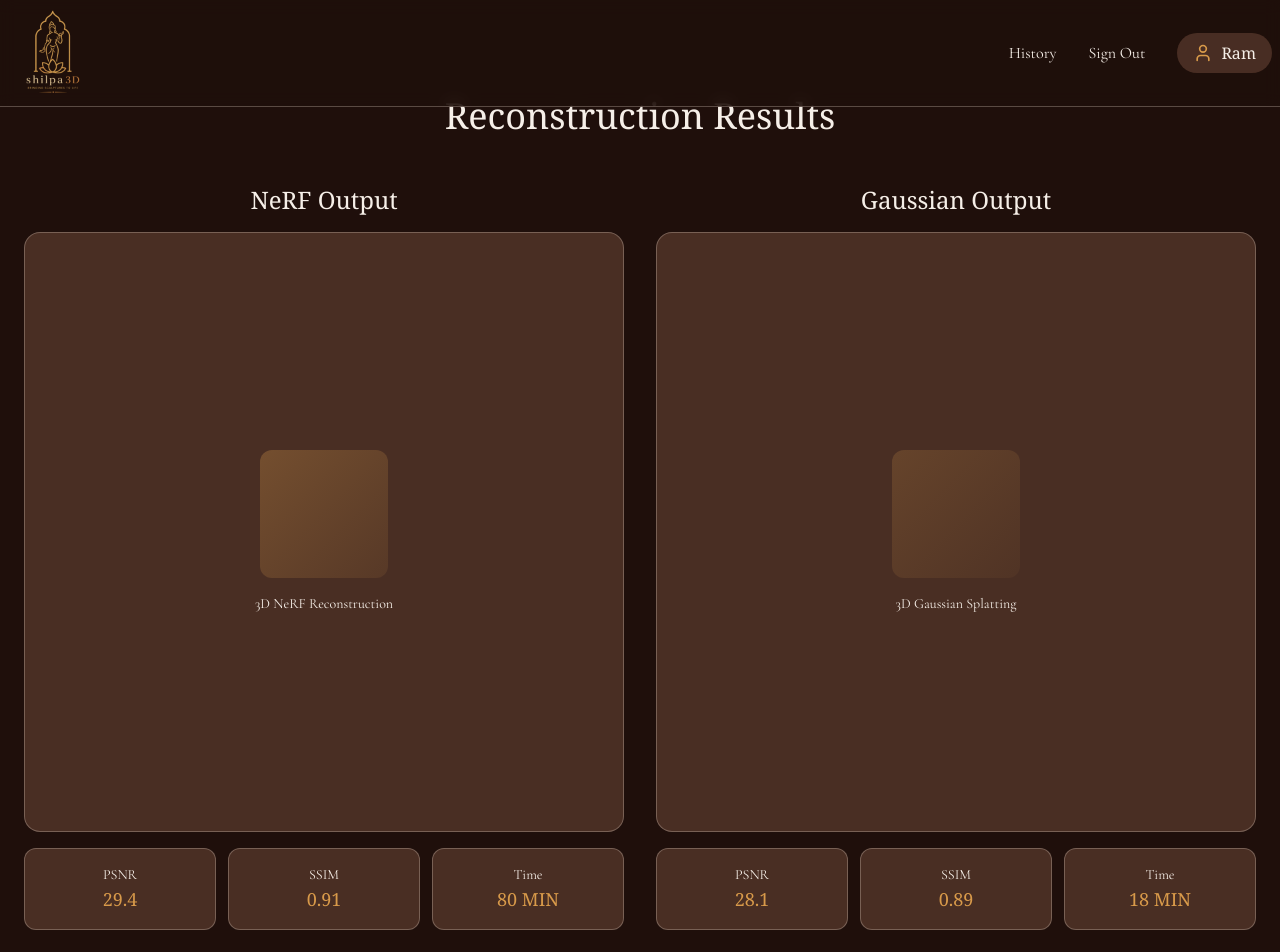
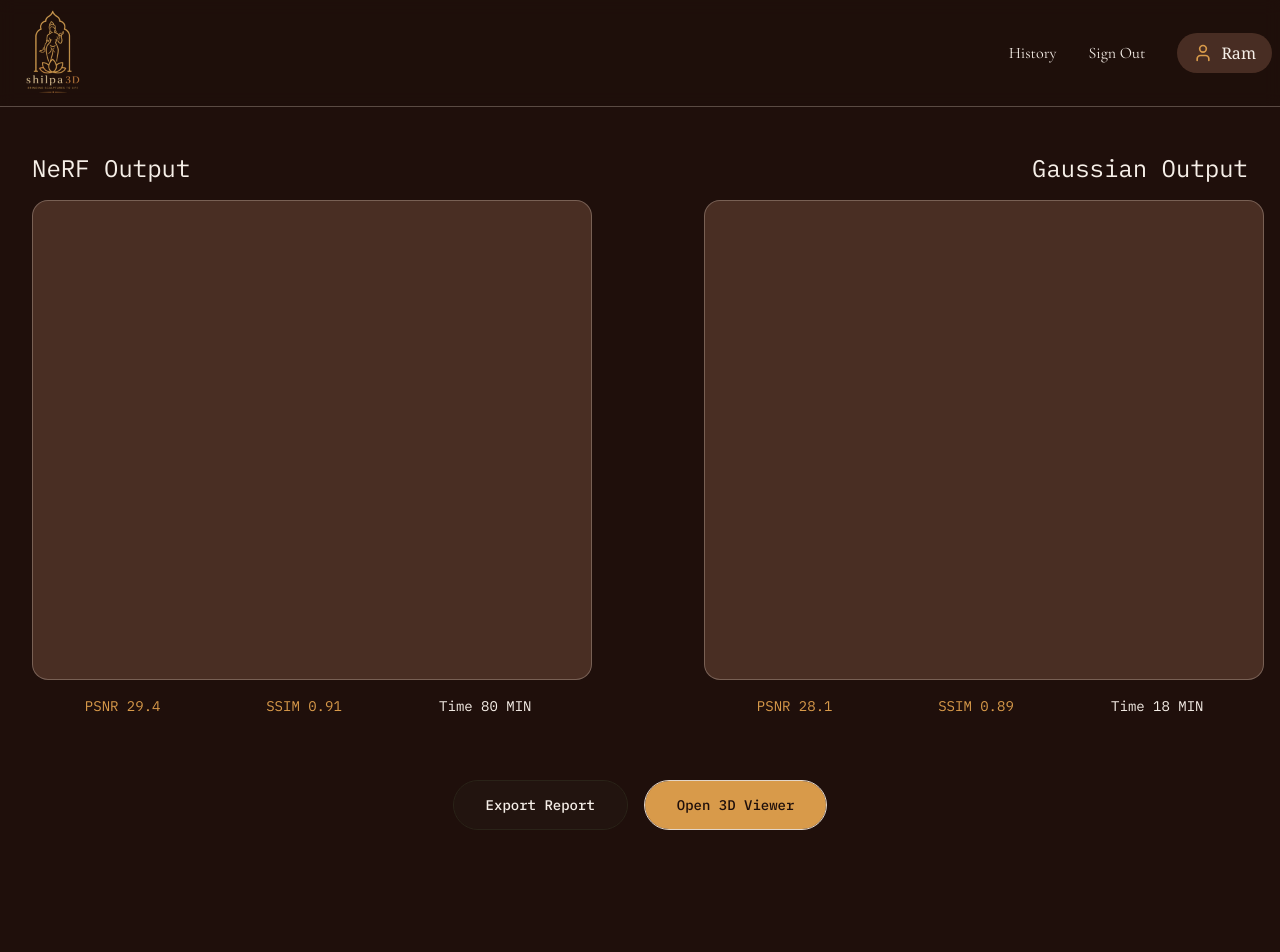
Before and after one commit to jasminetma/shilpa-3d, a React (Vite) app: page /results in a window 1280 px wide. Shown: the top 952 px of the page. Built offline with nearby package versions, Linux system fonts and the light colour scheme.

Commit message:
results page done

```diff
--- a/src/pages/login-page.jsx
+++ b/src/pages/login-page.jsx
@@ -38,11 +38,7 @@ export default function LoginPage({ onNavigate, onLogin }) {
 
           {/* Logo */}
           <div className="flex justify-center mb-4">
-            <img
-              src="/assets/main.png"
-              alt="Shilpa3D Logo"
-              className="w-[140px] h-auto object-contain"
-            />
+            ç
           </div>
 
           {/* Title */}
--- a/src/pages/results-page.jsx
+++ b/src/pages/results-page.jsx
@@ -92,10 +92,10 @@ export default function ResultsPage({
           </motion.div>
         )}
 
-        <div className="max-w-7xl mx-auto px-6">
+        <div className="max-w-7xl mx-auto px-8 py-14 space-y-16">
 
           {/* Title */}
-          <motion.div
+          {/* <motion.div
             initial={{ opacity: 0, y: -20 }}
             animate={{ opacity: 1, y: 0 }}
             transition={{ duration: 0.6 }}
@@ -104,10 +104,10 @@ export default function ResultsPage({
             <h1 className="text-4xl font-serif text-foreground text-center">
               Reconstruction Results
             </h1>
-          </motion.div>
+          </motion.div> */}
 
           {/* Results Grid */}
-          <div className="grid lg:grid-cols-2 gap-8">
+          <div className="grid lg:grid-cols-2 gap-32">
 
             {/* NeRF Output */}
             <motion.div
@@ -116,53 +116,42 @@ export default function ResultsPage({
               transition={{ duration: 0.6, delay: 0.2 }}
               className="space-y-4"
             >
-              <h2 className="text-2xl font-serif text-foreground text-center">
+              <h2 className="text-2xl font-mono text-foreground">
                 NeRF Output
               </h2>
 
-              <div className="aspect-square bg-secondary/40 border border-border/30 rounded-xl flex items-center justify-center">
+              <div className="w-140 h-120 bg-secondary/40 border border-border/30 rounded-xl flex items-center justify-center">
                 <div className="text-center space-y-4">
-                  <div className="w-32 h-32 bg-gradient-to-br from-accent/30 to-accent/10 rounded-lg mx-auto" />
+                  {/* <div className="w-32 h-32 bg-gradient-to-br from-accent/30 to-accent/10 rounded-lg mx-auto" />
 
-                  <p className="text-muted-foreground text-sm">
+                  <p className="text-muted-foreground font-mono text-sm">
                     3D NeRF Reconstruction
-                  </p>
+                  </p> */}
                 </div>
               </div>
 
-              <div className="grid grid-cols-3 gap-3 text-center text-sm">
+              <div className="grid grid-cols-3  text-center text-sm">
 
-                <div className="bg-secondary/40 p-4 rounded-lg border border-border/30">
-                  <p className="text-muted-foreground">
-                    PSNR
-                  </p>
-
-                  <p className="text-lg font-serif text-accent">
-                    29.4
+                <div className="text-accent font-mono">
+                  <p>
+                    PSNR 29.4
                   </p>
                 </div>
 
-                <div className="bg-secondary/40 p-4 rounded-lg border border-border/30">
-                  <p className="text-muted-foreground">
-                    SSIM
-                  </p>
-
-                  <p className="text-lg font-serif text-accent">
-                    0.91
+                <div className="text-accent font-mono">
+                  <p>
+                    SSIM 0.91
                   </p>
                 </div>
 
-                <div className="bg-secondary/40 p-4 rounded-lg border border-border/30">
-                  <p className="text-muted-foreground">
-                    Time
-                  </p>
-
-                  <p className="text-lg font-serif text-accent">
-                    80 MIN
+                <div className="text-foreground font-mono">
+                  <p>
+                    Time 80 MIN
                   </p>
                 </div>
               </div>
             </motion.div>
+
 
             {/* Gaussian Output */}
             <motion.div
@@ -171,49 +160,37 @@ export default function ResultsPage({
               transition={{ duration: 0.6, delay: 0.2 }}
               className="space-y-4"
             >
-              <h2 className="text-2xl font-serif text-foreground text-center">
+              <h2 className="text-2xl font-mono text-foreground text-right">
                 Gaussian Output
               </h2>
 
-              <div className="aspect-square bg-secondary/40 border border-border/30 rounded-xl flex items-center justify-center">
+              <div className="w-140 h-120 bg-secondary/40 border border-border/30 rounded-xl flex items-center justify-center">
                 <div className="text-center space-y-4">
-                  <div className="w-32 h-32 bg-gradient-to-br from-accent/20 to-accent/5 rounded-lg mx-auto" />
+                  {/* <div className="w-32 h-32 bg-gradient-to-br from-accent/20 to-accent/5 rounded-lg mx-auto" /> */}
 
-                  <p className="text-muted-foreground text-sm">
+                  {/* <p className="text-muted-foreground font-mono text-sm">
                     3D Gaussian Splatting
-                  </p>
+                  </p> */}
                 </div>
               </div>
 
-              <div className="grid grid-cols-3 gap-3 text-center text-sm">
+              <div className="grid grid-cols-3  text-center text-sm">
 
-                <div className="bg-secondary/40 p-4 rounded-lg border border-border/30">
-                  <p className="text-muted-foreground">
-                    PSNR
-                  </p>
-
-                  <p className="text-lg font-serif text-accent">
-                    28.1
+                <div className="text-accent font-mono">
+                  <p>
+                    PSNR 28.1
                   </p>
                 </div>
 
-                <div className="bg-secondary/40 p-4 rounded-lg border border-border/30">
-                  <p className="text-muted-foreground">
-                    SSIM
-                  </p>
-
-                  <p className="text-lg font-serif text-accent">
-                    0.89
+                <div className="text-accent font-mono">
+                  <p>
+                    SSIM 0.89
                   </p>
                 </div>
 
-                <div className="bg-secondary/40 p-4 rounded-lg border border-border/30">
-                  <p className="text-muted-foreground">
-                    Time
-                  </p>
-
-                  <p className="text-lg font-serif text-accent">
-                    18 MIN
+                <div className="text-foreground font-mono">
+                  <p>
+                    Time 18 MIN
                   </p>
                 </div>
               </div>
@@ -231,7 +208,7 @@ export default function ResultsPage({
             {/* Export Report button */}
             <Button
               variant="outline"
-              className="border-border/50 text-foreground hover:bg-secondary px-8 py-6 rounded-full"
+              className="font-mono border-border/50 text-foreground hover:bg-secondary px-8 py-6 rounded-full"
               onClick={handleExportReport}
             >
               Export Report
@@ -240,7 +217,7 @@ export default function ResultsPage({
             {/* Open 3D Viewer button */}
             <Button
               onClick={() => onNavigate('3d-viewer')}
-              className="bg-accent text-accent-foreground hover:bg-accent/90 px-8 py-6 rounded-full"
+              className="bg-accent border border-border-cream text-accent-foreground hover:bg-accent/90 px-8 py-6 font-mono rounded-full"
             >
               Open 3D Viewer
             </Button>
```
Also changed, not shown: src/pages/processing-page.jsx (+21 -110 lines).
